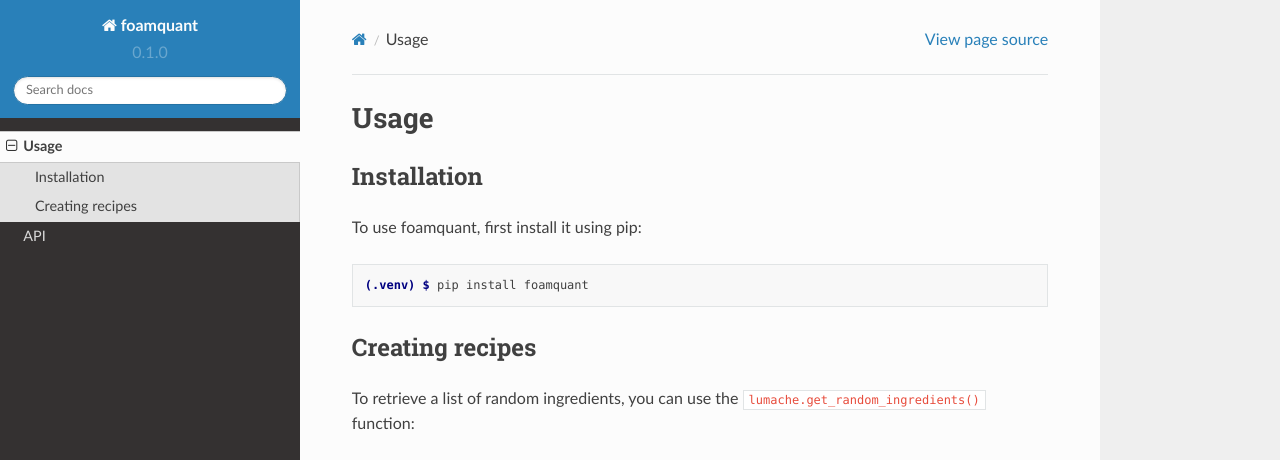
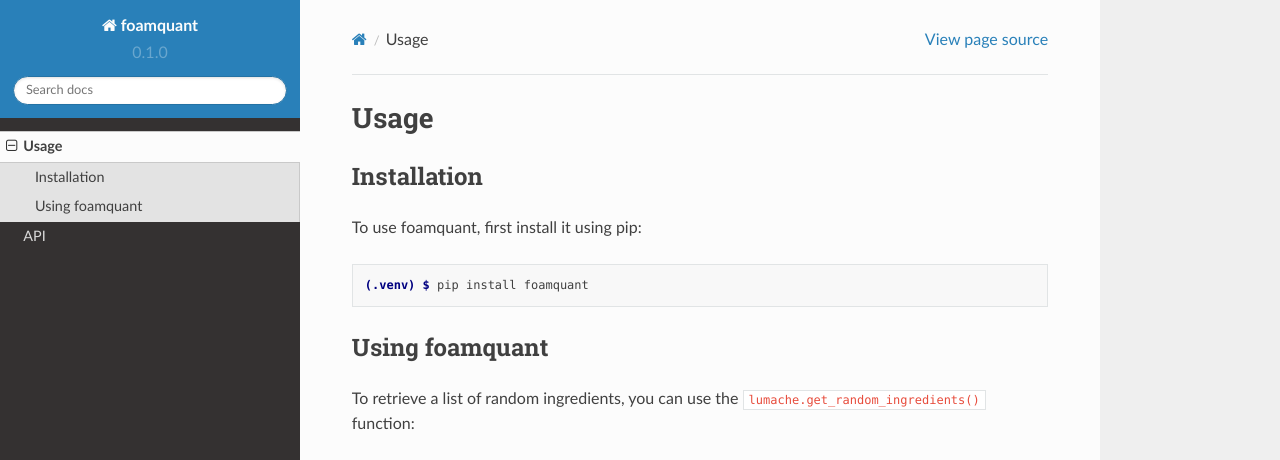
Before and after one commit to floschott/foamquant, a Sphinx documentation site: the page built from docs/source/usage.rst, in a window 1280 px wide and 1095 px high. Shown: the top 460 px of the window. Built offline with Sphinx 7.4.7 and the Read the Docs theme 2.0.0, drawn with Linux system fonts in a browser that asks for light colours; pages that are not in the unit, such as notebooks, are missing from menus; grey boxes are pictures that could not be loaded.

Commit message:
Update usage.rst

```diff
--- a/docs/source/usage.rst
+++ b/docs/source/usage.rst
@@ -12,7 +12,8 @@ To use foamquant, first install it using pip:
 
    (.venv) $ pip install foamquant
 
-Creating recipes
+
+Using foamquant
 ----------------
 
 To retrieve a list of random ingredients,
```
